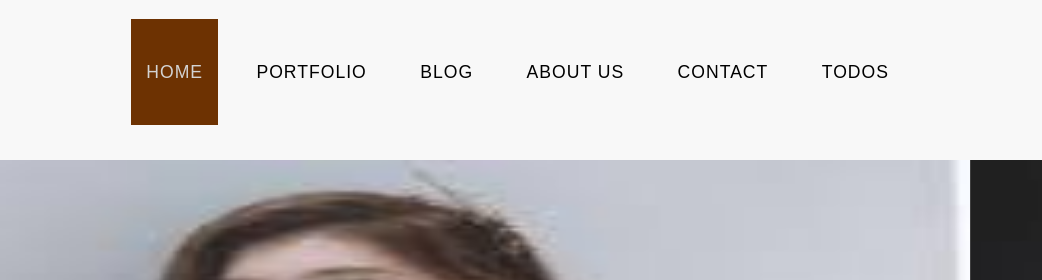
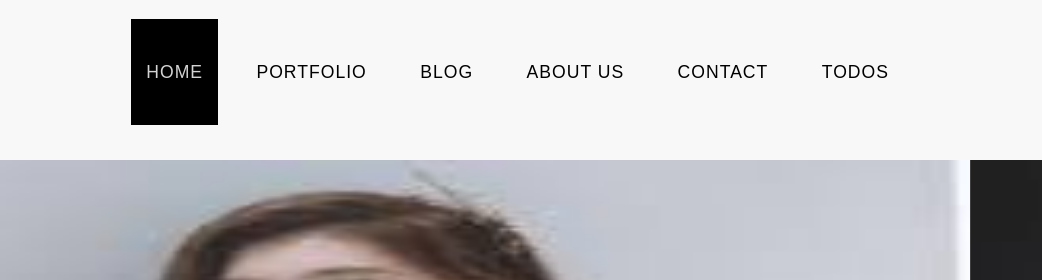
Before and after one commit to hans2255/INPG-Final-Projects-Hans, a plain HTML site: page index.html in a window 1280 px wide. Shown: the top 280 px of the page, 238-1280 px from the left. Drawn offline with nearby package versions, Linux system fonts and the light colour scheme.

Commit message:
perubahan

```diff
--- a/style.css
+++ b/style.css
@@ -50,7 +50,7 @@ body{
 }
 .menu li.active> a, .menu li> a:hover {
 	color:rgb(211, 211, 211);
-	background:#6d3202;
+	background:black;
 	-webkit-transition: all 0.3s ease;
 	-moz-transition: all 0.3s ease;
 	-o-transition: all 0.3s ease;
```
Also changed, not shown: History.txt (added).
